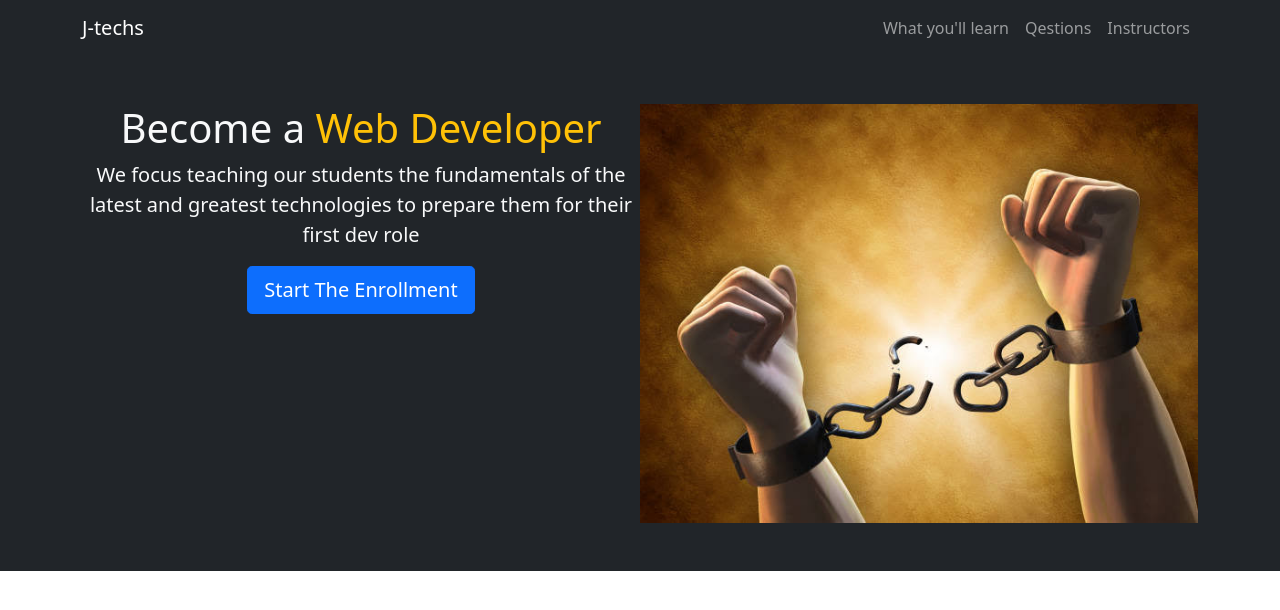
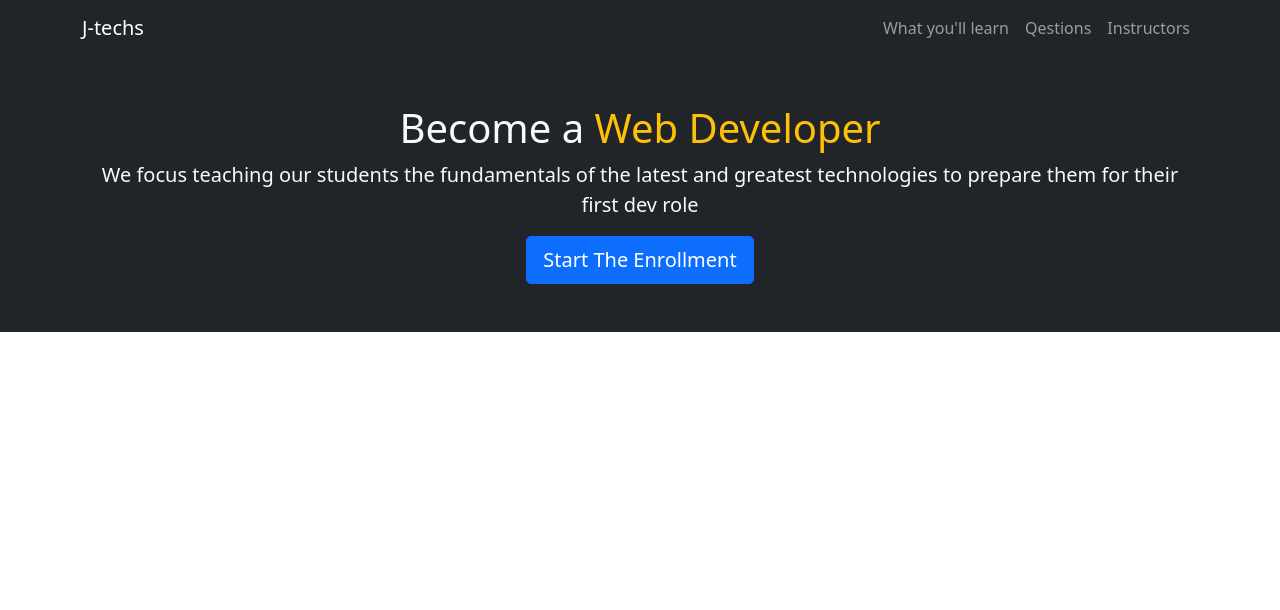
Before and after one commit to Inioluwa-Joshua/bootstrap-course, a plain HTML site: page index.html in a window 1280 px wide. Drawn offline with Linux system fonts and the light colour scheme.

Commit message:
Update index.html

```diff
--- a/index.html
+++ b/index.html
@@ -53,7 +53,7 @@
                         Start The Enrollment
                     </button>
                 </div>
-                <img class="img-fluid w-50" src="slide-2.jpeg" alt="" />
+
             </div>
         </div>
     </section>
```
